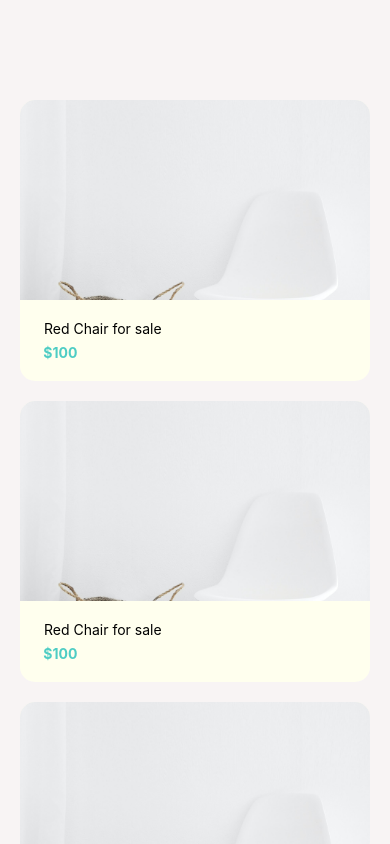
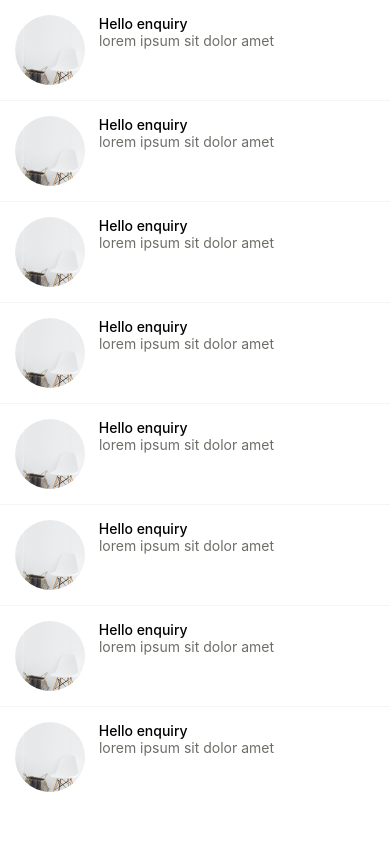
Before and after one commit to theafolayan/donewithit, a React Native app: screen / in a window 390 px wide. Shown: the top 844 px of the page. Built offline with nearby package versions, Linux system fonts and the light colour scheme.

Commit message:
Populated MessagesScreen.js with more messages

```diff
--- a/App.js
+++ b/App.js
@@ -18,8 +18,8 @@ export default function App() {
     //App root lives here
     // <ViewImageScreen />
     // <Screen/>
-    // <MessagesScreen/>
-    <ItemListScreen/>
+    <MessagesScreen/>
+    // <ItemListScreen/>
 
 
     // <ViewImageScreen/>
--- a/app/components/ListItem.js
+++ b/app/components/ListItem.js
@@ -16,7 +16,8 @@ export default function ListItem({title, subTitle, image}) {
 }
 const styles = StyleSheet.create({
     container: {
-        flexDirection: "row"
+        flexDirection: "row",
+        padding: 15,
     },
     image: {
         width: 70,
--- /dev/null
+++ b/app/components/ListItemSeperator.js
@@ -0,0 +1,16 @@
+import React from 'react'
+import { View, Text, StyleSheet } from 'react-native'
+import colors from '../config/colors'
+
+export default function ListItemSeperator() {
+    return (
+        <View style={styles.seperator}>
+        </View>
+    )
+}
+const styles = StyleSheet.create({
+    seperator: {
+        width: "100%",
+        height: 1,
+        backgroundColor: colors.light    }
+})
--- a/app/config/colors.js
+++ b/app/config/colors.js
@@ -4,4 +4,5 @@ export default {
     black: "#000",
     white: "#ffe",
     greyedOut: "#6e6e69",
+    light: "#f8f4f4"
 };
--- a/app/screens/main/MessagesScreen.js
+++ b/app/screens/main/MessagesScreen.js
@@ -1,40 +1,78 @@
 import React from 'react'
-import { FlatList } from 'react-native';
+import { FlatList, ScrollView } from 'react-native';
 import ListItem from '../../components/ListItem';
 import { Constants } from "expo-constants";
 import Screen from '../Screen';
+import ListItemSeperator from '../../components/ListItemSeperator';
 // console.log()
 const messages = [
   {
     id: 1,
     title: "Hello enquiry",
     description: "lorem ipsum sit dolor amet",
-        image: require('../../../assets/chair.jpg')
+    image: require("../../../assets/chair.jpg"),
   },
   {
     id: 2,
     title: "Hello enquiry",
     description: "lorem ipsum sit dolor amet",
-        image: require('../../../assets/chair.jpg')
+    image: require("../../../assets/chair.jpg"),
   },
   {
     id: 3,
     title: "Hello enquiry",
     description: "lorem ipsum sit dolor amet",
-        image: require('../../../assets/logo-red.png')
-    }
-]
+    image: require("../../../assets/chair.jpg"),
+  },
+  {
+    id: 4,
+    title: "Hello enquiry",
+    description: "lorem ipsum sit dolor amet",
+    image: require("../../../assets/chair.jpg"),
+  },
+  {
+    id: 5,
+    title: "Hello enquiry",
+    description: "lorem ipsum sit dolor amet",
+    image: require("../../../assets/chair.jpg"),
+  },
+  {
+    id: 6,
+    title: "Hello enquiry",
+    description: "lorem ipsum sit dolor amet",
+    image: require("../../../assets/chair.jpg"),
+  },
+  {
+    id: 7,
+    title: "Hello enquiry",
+    description: "lorem ipsum sit dolor amet",
+    image: require("../../../assets/chair.jpg"),
+  },
+  {
+    id: 8,
+    title: "Hello enquiry",
+    description: "lorem ipsum sit dolor amet",
+    image: require("../../../assets/chair.jpg"),
+  },
+];
 
 export default function MessagesScreen() {
     return (
       <Screen>
+        <ScrollView>
           <FlatList
             data={messages}
-            keyExtractor={message => message.id.toString()}
-            renderItem={({ item }) => <ListItem title={item.title} subTitle={item.description}
-            image ={item.image}
-            />}
+            keyExtractor={(message) => message.id.toString()}
+            renderItem={({ item }) => (
+              <ListItem
+                title={item.title}
+                subTitle={item.description}
+                image={item.image}
               />
+            )}
+            ItemSeparatorComponent={ListItemSeperator}
+          />
+        </ScrollView>
       </Screen>
-    )
+    );
 }
```
Lines whose indentation alone changed are shown as unchanged.
